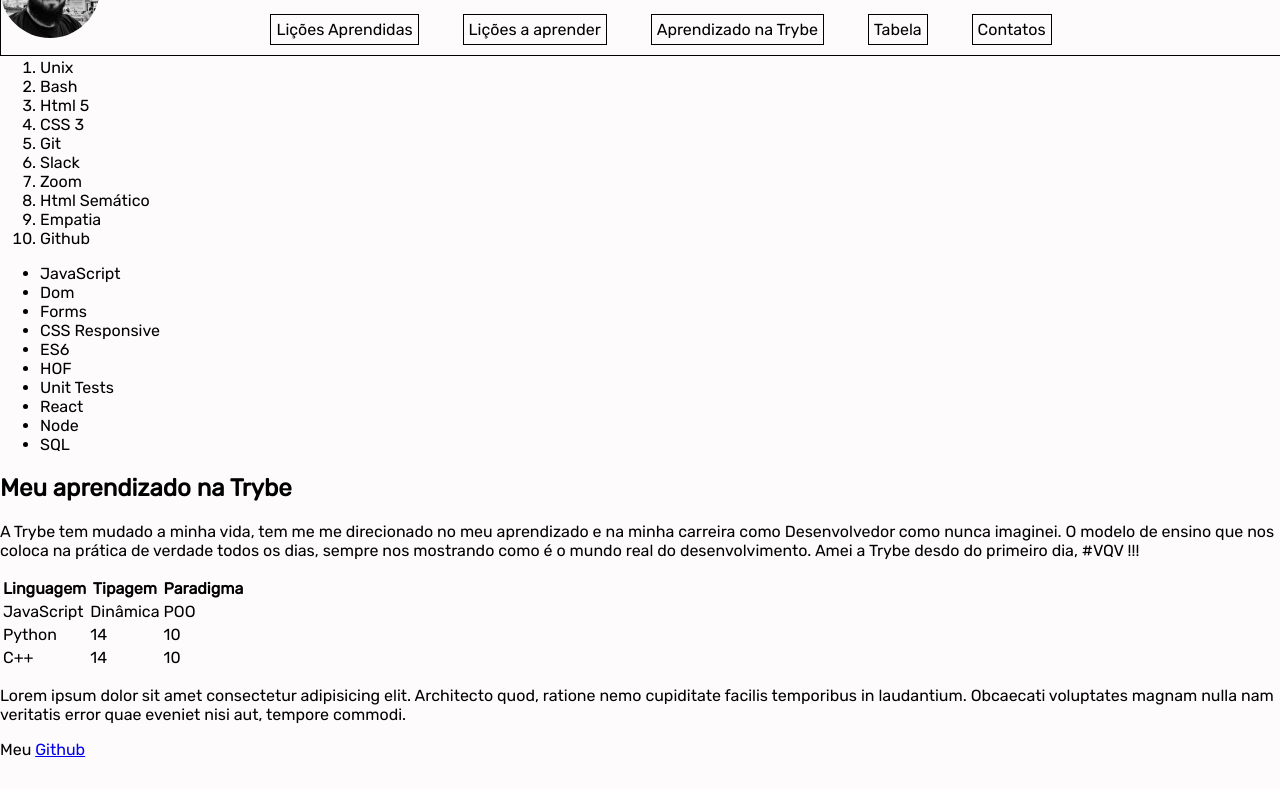
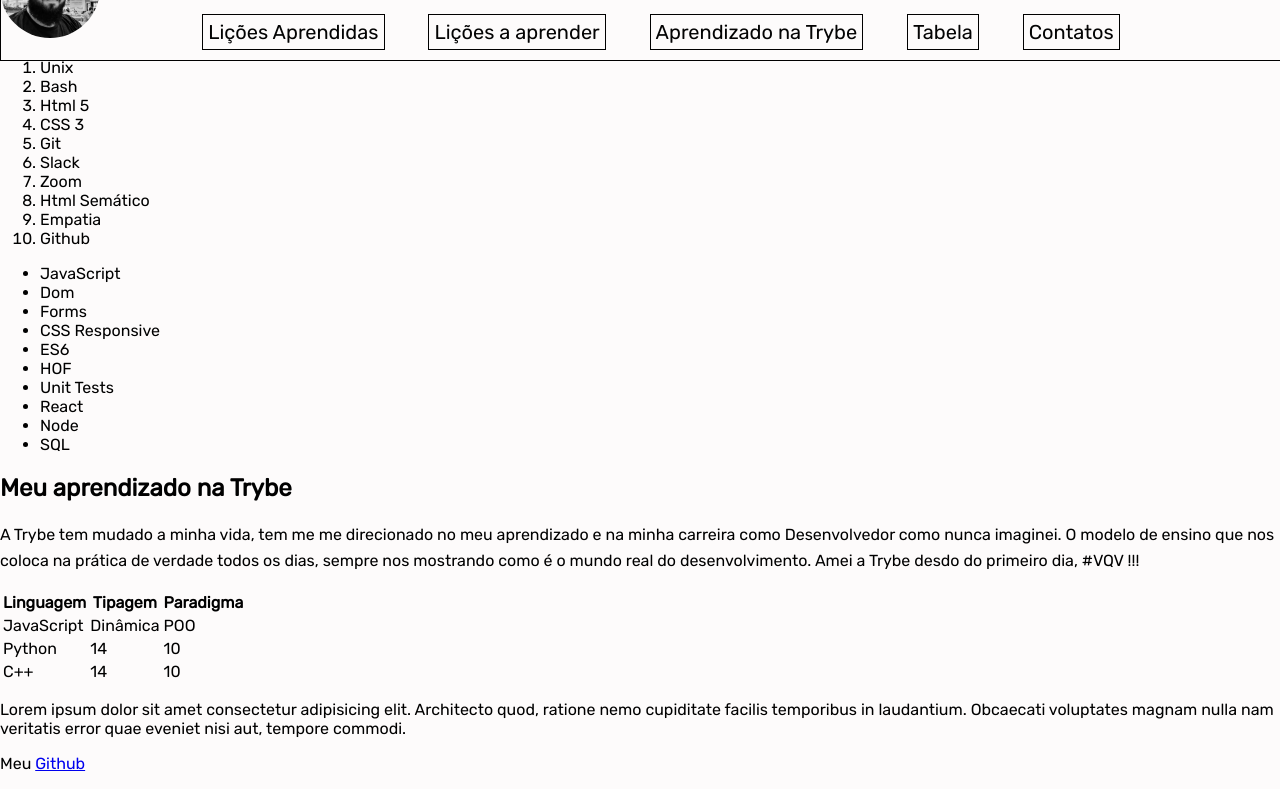
Before and after one commit to Jonas-Paiva/Project-Lessons-Learned, a website: page index.html in a window 1280 px wide. Shown: the part 62-851 px from the top of the page. Drawn offline with Linux system fonts and the light colour scheme.

Commit message:
Décimo Quarto requisito

```diff
--- a/style.css
+++ b/style.css
@@ -13,6 +13,8 @@
     width: 100%;
 }
 nav ul li{
+    color: rgb(3, 3, 3);
+    font-size: 20px;
     display: inline;
     border: 1px solid black;
     padding: 5px;
@@ -22,3 +24,6 @@
     border-radius: 50%;
     width: 100px;
 }
+article p{
+    line-height: 26px;
+}
```
